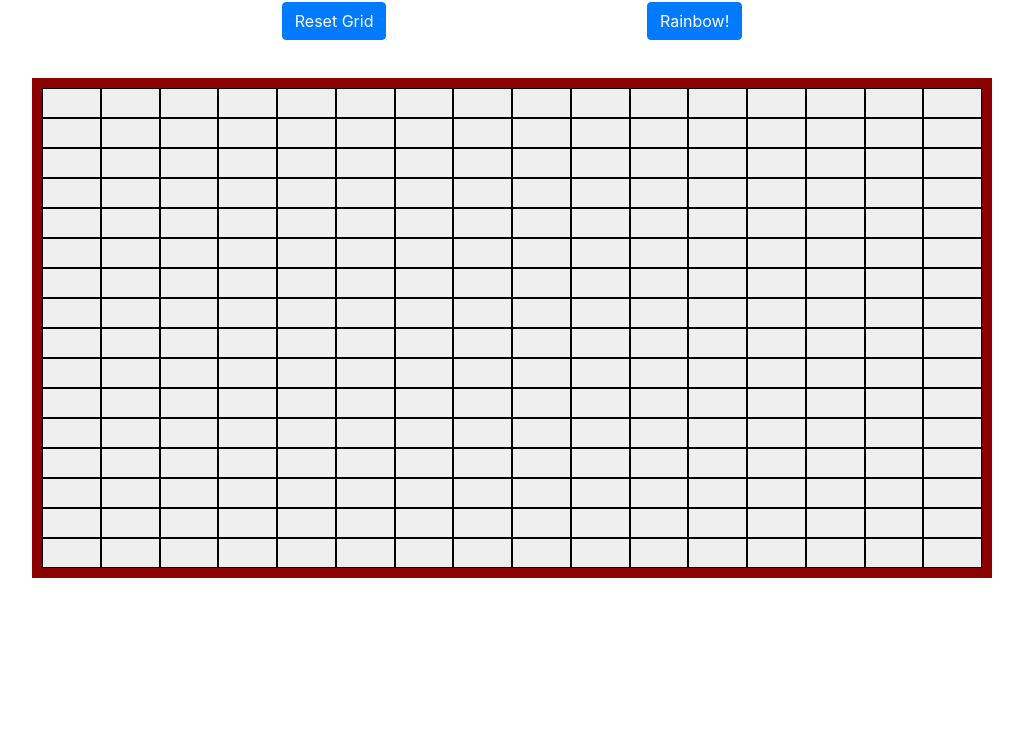
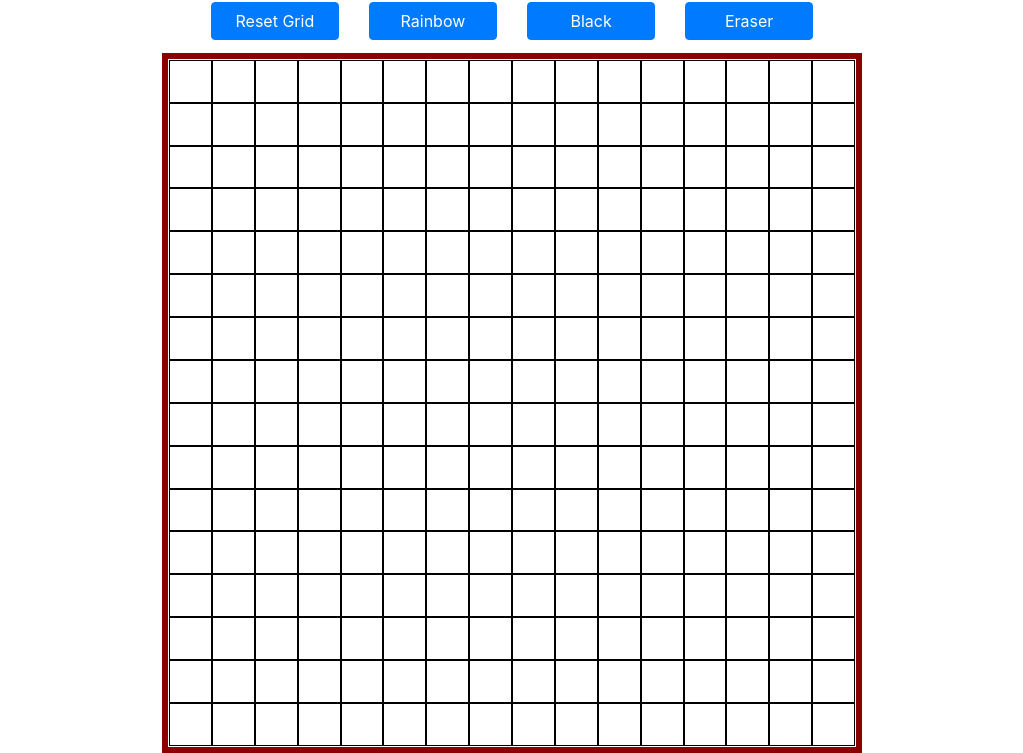
Before and after one commit to mreed5812/Etch-A-Sketch, a plain HTML site: page Index.html in a window 1280 px wide. Shown: the part 54-807 px from the top of the page, without its empty margins (128-1151 px from the left). Drawn offline with nearby package versions, Linux system fonts and the light colour scheme.

Commit message:
adjusted script flow, grid and button styling

```diff
--- a/Index.html
+++ b/Index.html
@@ -11,7 +11,9 @@
         <h1>Etch-a-sketch</h1>
         <div class="button-container">
         	<button id="reset" class="btn btn-primary" type="submit">Reset Grid</button>
-        	<button class="btn btn-primary" type="submit">Rainbow!</button>
+        	<button id="raindow" class="btn btn-primary" type="submit">Rainbow</button>
+        	<button id="black" class="btn btn-primary" type="submit">Black</button>
+        	<button id="erase" class="btn btn-primary" type="submit">Eraser</button>
         </div>
         <div class='fluid-container'>
             <div class='grid-container'>
@@ -19,7 +21,7 @@
         </div>
     </div>
 
-<script type="text/javascript" src="Index.js"></script>
+<script type="text/javascript" src="app.js"></script>
 </body>
 
 </html>
--- a/Index.js
+++ b/app.js
@@ -1,3 +1,10 @@
+
+document.addEventListener("DOMContentLoaded", function(){
+    drawGrid(GridSide, GridTotal);
+    blackOnHover();
+});
+
+
 
 
 function drawGrid(gridSide, gridTotal) {
@@ -19,14 +26,16 @@ function blackOnHover() {
 }
 
 function gameSetup() {
-	document.getElementById('reset').addEventListener('click', function(){
-		var divs = document.querySelectorAll('.grid-container div')
-    	divs.forEach((div) => {
-    		div.setAttribute('style', 'background: white');
-    	});
-	});
+	var divs = document.querySelectorAll('.grid-container div')
+    divs.forEach((div) => {
+    	div.setAttribute('style', 'background: white');
+    });
 }
 
+var resetButton = document.getElementById('reset');
+    resetButton.addEventListener('click', function(){
+        gameSetup();
+});
 
 //setup
 const gridContainer = document.querySelector('.grid-container');
@@ -35,8 +44,8 @@ gridContainer.setAttribute('style', 'grid: repeat(' + GridSide + ',auto) / repea
 const GridTotal = GridSide * GridSide;
 
 //create grid
-drawGrid(GridSide, GridTotal);
+//drawGrid(GridSide, GridTotal);
 
-blackOnHover();
+//blackOnHover();
 
-gameSetup();
+//gameSetup();
--- a/style.css
+++ b/style.css
@@ -4,24 +4,34 @@
 		}
 		.grid-container{
 		    display: grid;
-		    height: 500px;
-		    margin: auto;
-		    width: 75%;
-		    border: 10px solid darkred;
-		    margin-bottom: 10%;
+		    padding: 1px;
+			width: 700px;
+			height: 700px;
+			max-width: 700px;
+			min-height: 700px;
+			margin: 0 auto;
+			border: 6px solid darkred;
 		}
 
 		.grid-container div{
-		    background-color: rgb(240, 239, 239);
+		    background-color: rgb(255, 255, 255);
 		    border: 1px solid black;
+
 		}
 
 		.button-container {
 			text-align: center;
-			padding-bottom: 3%;
+			padding-bottom: 1%;
 		}
 
 		.btn{
-			margin-left: 10%;
-			margin-right: 10%;
+			margin-left: 1%;
+			margin-right: 1%;
+			width: 10%;
+			font-size: 2em;
+
 		}
+
+		.fluid-container{
+			display: flex;
+		}
```
